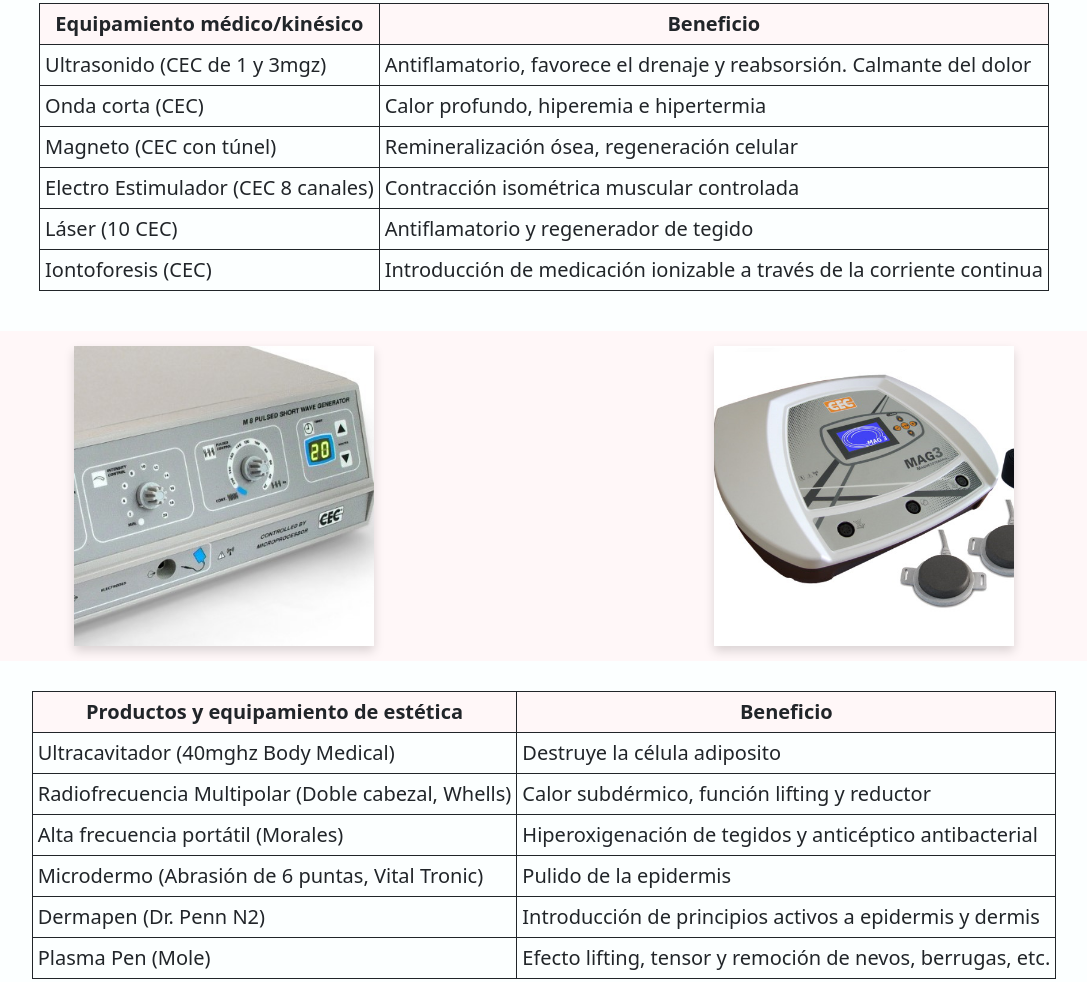
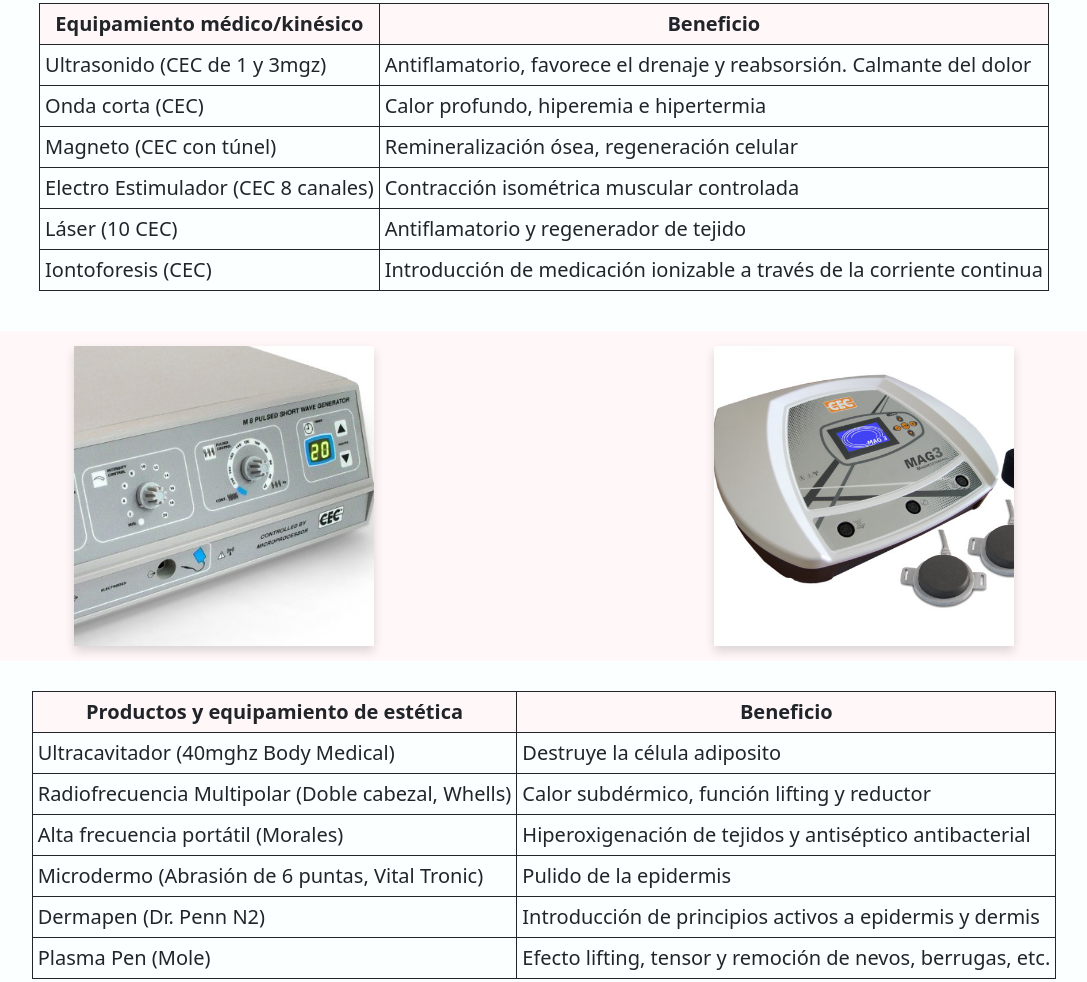
Before and after one commit to CristianDecaroli/HTML-CSS-Web-Site-Project, a website: page pages/productos.html in a window 1280 px wide. Shown: the part 413-1395 px from the top of the page, without its empty margins (96-1183 px from the left). Drawn offline with Linux system fonts and the light colour scheme; a web font is replaced by a local one.

Commit message:
4ta subida del proyecto final

```diff
--- a/pages/productos.html
+++ b/pages/productos.html
@@ -77,7 +77,7 @@
                     </tr>
                     <tr>
                         <td>Láser (10 CEC)</td>
-                        <td>Antiflamatorio y regenerador de tegido</td>
+                        <td>Antiflamatorio y regenerador de tejido</td>
                     </tr>
                     <tr>
                         <td>Iontoforesis (CEC)</td>
@@ -113,7 +113,7 @@
                     </tr>
                     <tr>
                         <td>Alta frecuencia portátil (Morales)</td>
-                        <td>Hiperoxigenación de tegidos y anticéptico antibacterial</td>
+                        <td>Hiperoxigenación de tejidos y antiséptico antibacterial</td>
                     </tr>
                     <tr>
                         <td>Microdermo (Abrasión de 6 puntas, Vital Tronic)</td>
```
